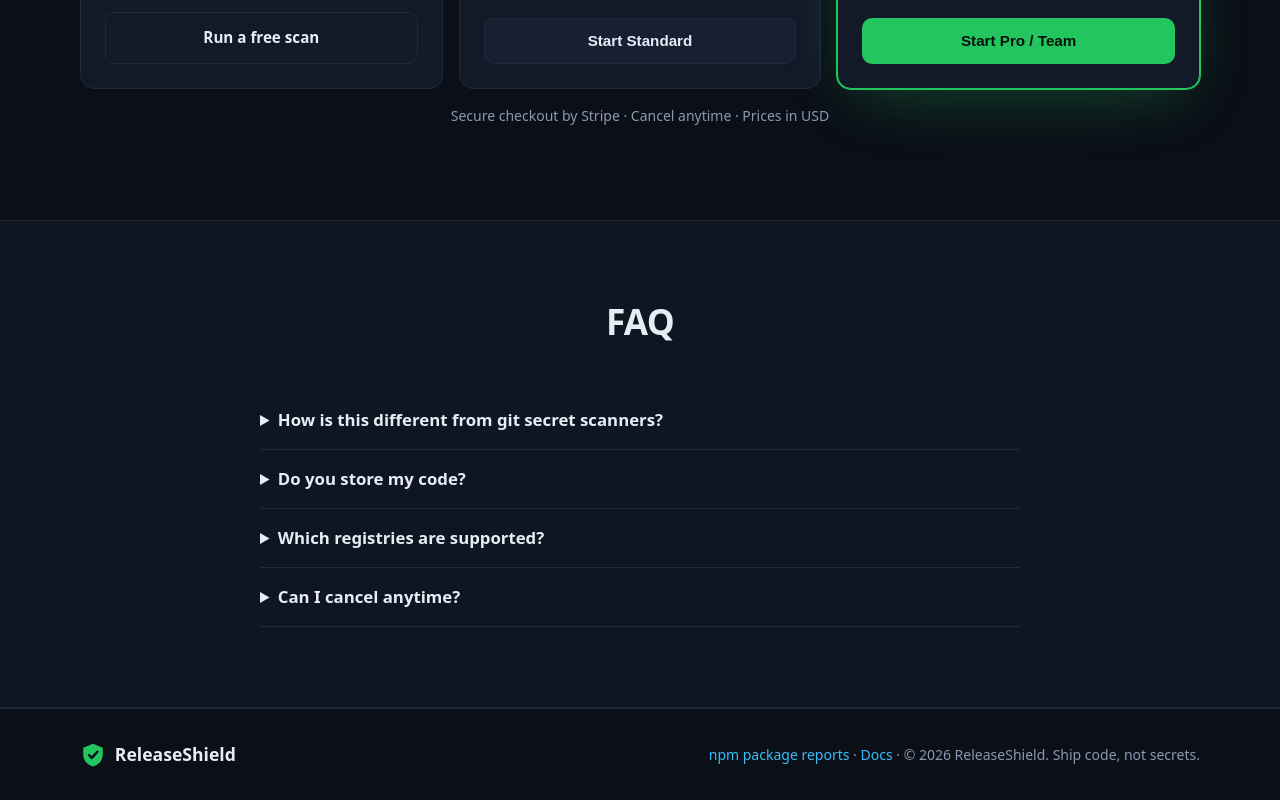
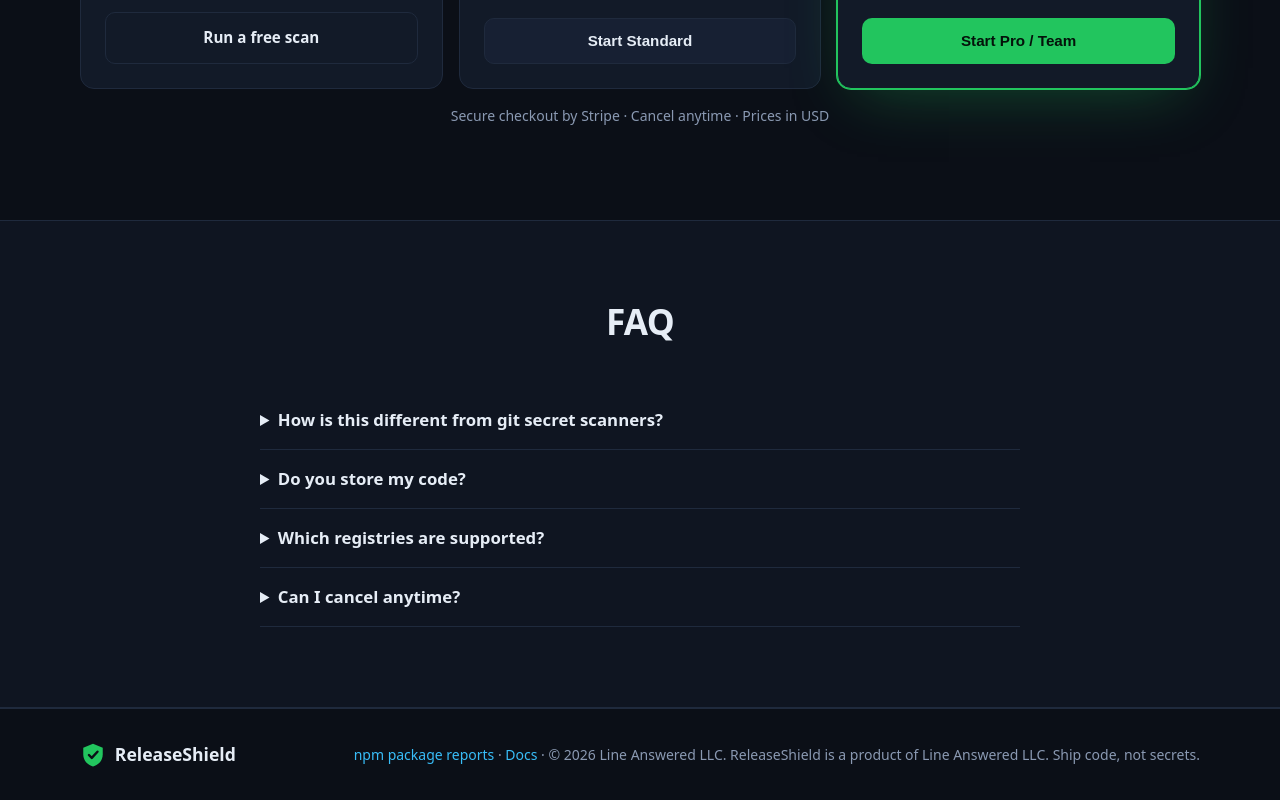
Before and after one commit to my2ctyw8h6-hash/release-shield, a Next.js app: page / in a window 1280 px wide. Shown: the part 2979-3779 px from the top of the page. Built offline with nearby package versions, Linux system fonts and the light colour scheme; no server answers.

Commit message:
Footer: show © Line Answered LLC as parent company
Co-Authored-By: Claude Opus 5.5 <noreply@anthropic.com>

```diff
--- a/app/page.tsx
+++ b/app/page.tsx
@@ -135,7 +135,7 @@ export default function Home() {
       <footer className="footer">
         <div className="container footer-inner">
           <Logo />
-          <span className="muted small"><a href="/npm">npm package reports</a> · <a href="/docs">Docs</a> · © {new Date().getFullYear()} ReleaseShield. Ship code, not secrets.</span>
+          <span className="muted small"><a href="/npm">npm package reports</a> · <a href="/docs">Docs</a> · © {new Date().getFullYear()} Line Answered LLC. ReleaseShield is a product of Line Answered LLC. Ship code, not secrets.</span>
         </div>
       </footer>
     </>
```
